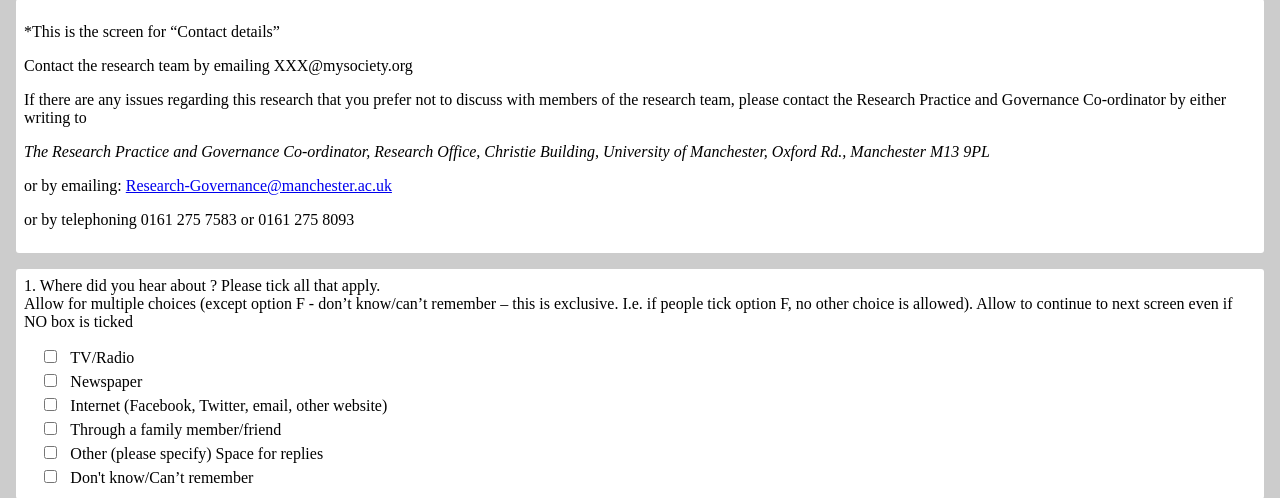
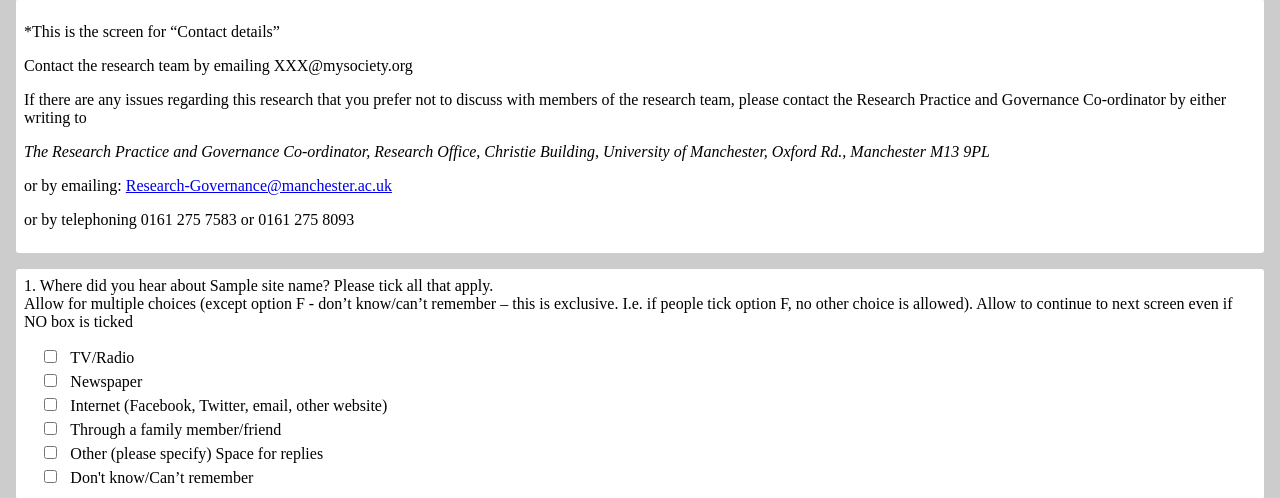
Before and after one commit to mysociety/manchester-survey, a Django app: template survey/templates/survey.html in a window 1280 px wide. Shown: the part 535-1033 px from the top of the page. Run offline with Django 3.2, Linux system fonts and the light colour scheme; the template is opened without the code that fills it: most values are stand-ins (such as "Sample title", 1, 10 or a date in 2020).

Commit message:
display and save relevant site name and source
don't save site in session as we only need it to populate the
response so putting it directly into the form is cleaner

```diff
--- a/survey/models.py
+++ b/survey/models.py
@@ -1,6 +1,9 @@
 from django.db import models
 
 # Create your models here.
+
+class Sites():
+    sites = { 'twfy': 'TheyWorkForYou', 'wtt': 'WriteToThem', 'fms': 'FixMyStreet', 'wtdk': 'WhatDoTheyKnow' }
 
 class Secret(models.Model):
     secret = models.TextField(null=False)
--- a/survey/templates/survey.html
+++ b/survey/templates/survey.html
@@ -70,7 +70,7 @@
 
     <div class="screen">
         <div class="question">
-            1.  Where did you hear about <? SITE_NAME ?>? Please tick all that apply.
+            1.  Where did you hear about {{ site_name }}? Please tick all that apply.
         </div>
 
 Allow for multiple choices (except option F - don’t know/can’t remember – this is exclusive. I.e. if people tick option F, no other choice is allowed). Allow to continue to next screen even if NO box is ticked
@@ -890,17 +890,19 @@ You said you have been involved in online communities/groups in other ways than
             </div>
 
             <p>
-                Privacy note: Your twitter account is requested simply so that we can better understand your use of social media on a daily basis and your interests and activities outside of the scope of the survey that may affect how you perceive/use the <? SITE_NAME ?>. Your username will not be disclosed to any party outside of the research team and will not be used in any manner that could identify you in any outputs of the project.
+                Privacy note: Your twitter account is requested simply so that we can better understand your use of social media on a daily basis and your interests and activities outside of the scope of the survey that may affect how you perceive/use the {{ site_name }}. Your username will not be disclosed to any party outside of the research team and will not be used in any manner that could identify you in any outputs of the project.
             </p>
         </div>
     </div>
 
     <div class="screen">
         <p>Thank you very much for completing this survey! Your answers are very valuable to our research.</p>
-        <p>As well as your use of <? SITE_NAME ?>, we would like to know more about your experiences of using the web in your daily life. To do this, we might contact you again to ask you to complete another survey and/or to get involved in other online activities (e.g. take part in an online discussion forum, fill an online diary) about some of the topics covered in this survey.</p>
+        <p>As well as your use of {{ site_name }}, we would like to know more about your experiences of using the web in your daily life. To do this, we might contact you again to ask you to complete another survey and/or to get involved in other online activities (e.g. take part in an online discussion forum, fill an online diary) about some of the topics covered in this survey.</p>
 
         <p>Please, tick the box if you DO NOT wish to be contacted by our research team again. Check box</p>
 
+        <input type="hidden" name="site" value="{{ site_code }}">
+        <input type="hidden" name="source" value="{{ source }}">
         {% csrf_token %}
         <input type="submit">
     </div>
```
Also changed, not shown: survey/views.py (+10 -7 lines).
